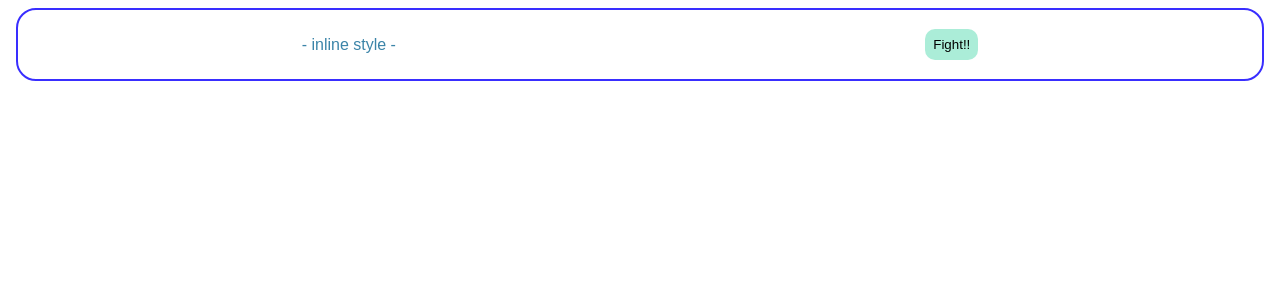
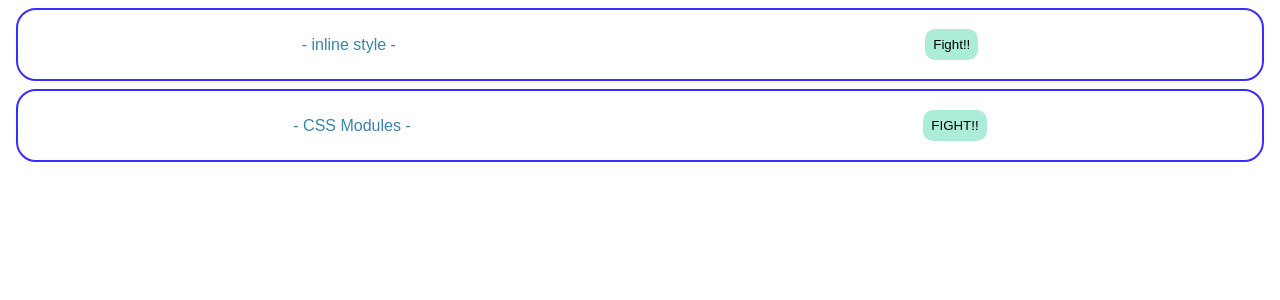
Before and after one commit to yofio/study-react2, a React (Create React App) app: page / in a window 1280 px wide. Shown: the top 300 px of the page. Built offline with nearby package versions, Linux system fonts and the light colour scheme.

Commit message:
cssの当て方(css Modules)

```diff
--- a/src/App.js
+++ b/src/App.js
@@ -1,3 +1,4 @@
+import { CssModules } from "./components/cssModules";
 import { InlineStyle } from "./components/inlineStyle";
 import "./styles.css";
 
@@ -5,6 +6,7 @@
   return (
     <div className="App">
       <InlineStyle />
+      <CssModules />
     </div>
   );
 }
--- /dev/null
+++ b/src/components/CssModules.module.scss
@@ -0,0 +1,27 @@
+.container {
+border: solid 2px #392eff;
+border-radius: 20px;
+padding: 19px;
+margin: 8px;
+display: flex;
+justify-content: space-around;
+align-items: center;
+};
+
+.titleStyle {
+  margin: 0;
+  color: #3b84a8;
+};
+
+.buttonStyle {
+  background-color: #abedd8;
+  border: none;
+  padding: 8px;
+  border-radius: 10px;
+
+  &:hover{
+    background-color: #46cdcf;
+    color: #fff;
+    cursor: pointer;
+  }
+};
--- /dev/null
+++ b/src/components/cssModules.jsx
@@ -0,0 +1,9 @@
+import clsses from "./CssModules.module.scss";
+export const CssModules = () => {
+  return (
+    <div className={clsses.container}>
+      <p className={clsses.titleStyle}>- CSS Modules -</p>
+      <button className={clsses.buttonStyle}>FIGHT!!</button>
+    </div>
+  );
+};
```
Also changed, not shown: package.json (+11 -2 lines).
